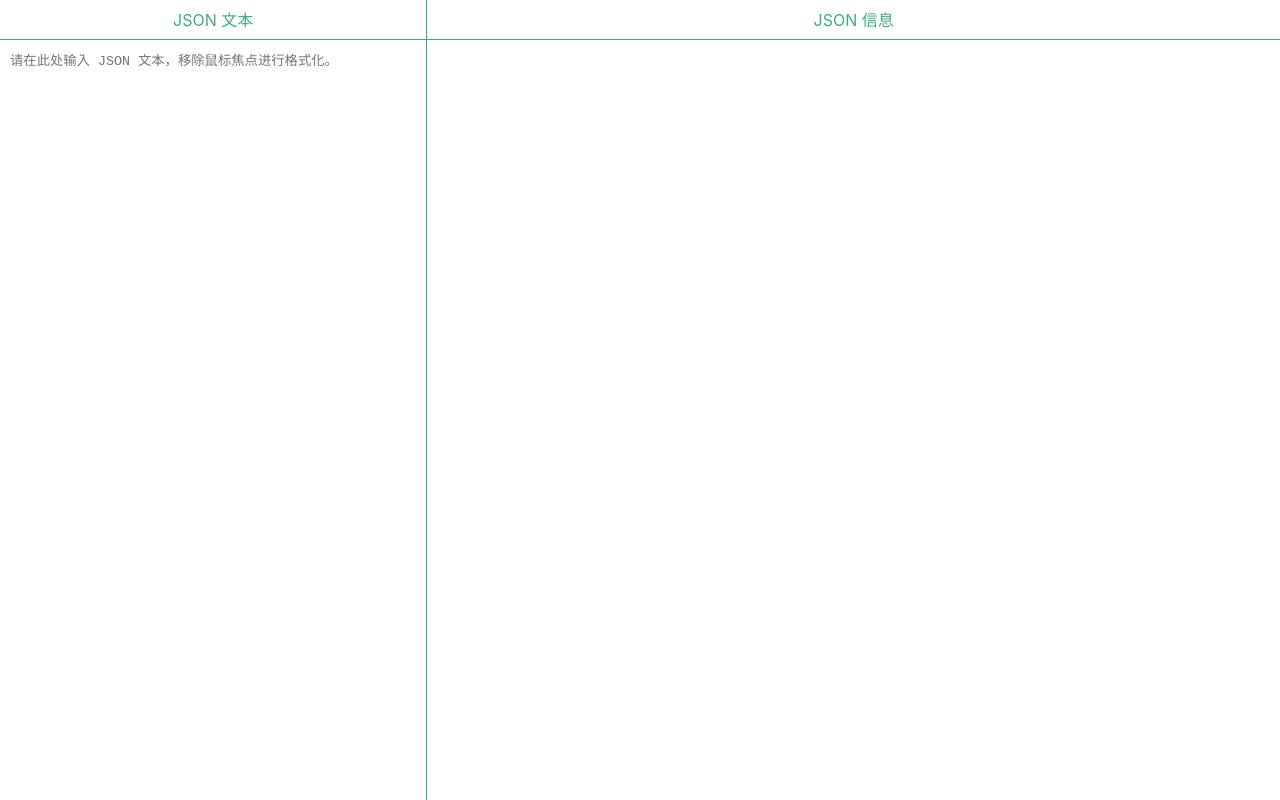
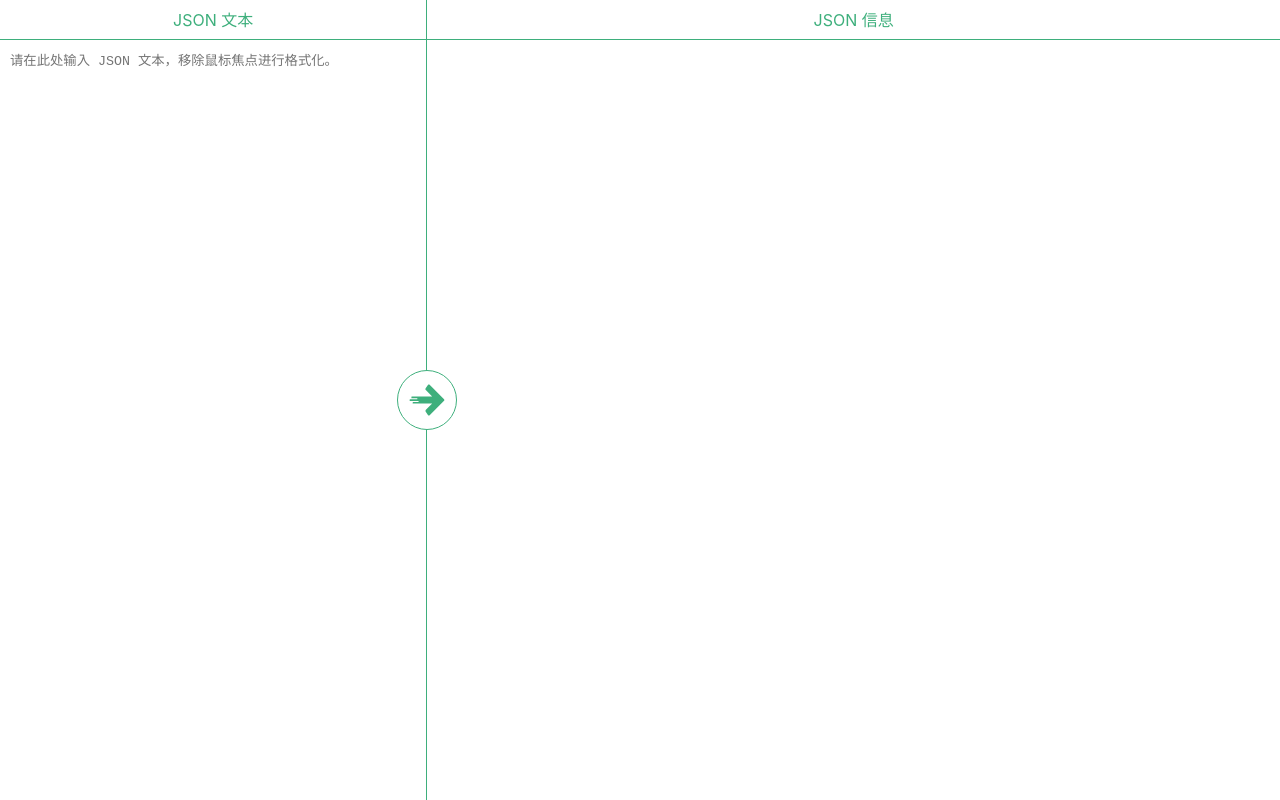
Before and after one commit to everfind/jsonformatter, a React (Create React App) app: page / in a window 1280 px wide. Built offline with nearby package versions, Linux system fonts and the light colour scheme.

Commit message:
feat: 优化样式

```diff
--- a/src/source/index.module.scss
+++ b/src/source/index.module.scss
@@ -1,5 +1,5 @@
 .source {
-  border-right: 1px solid #3eaf7c;
+  // border-right: 1px solid #3eaf7c;
   .toolbar {
     height: 40px;
     border-bottom: 1px solid #3eaf7c;
@@ -20,3 +20,27 @@
     }
   }
 }
+.arrowWrapper {
+  min-height: 100vh;
+  width: 1px;
+  position: relative;
+  background: #3eaf7c;
+  .arrow {
+    position: absolute;
+    right: -30px;
+    top: 50%;
+    margin-top: -30px;
+    height: 60px;
+    width: 60px;
+    border: 1px solid #3eaf7c;
+    border-radius: 30px;
+    background: #ffffff;
+    > div {
+      cursor: pointer;
+      width: 100%;
+      height: 100%;
+      background: url('./swoosh-right.svg') no-repeat center center;
+      background-size: contain;
+    }
+  }
+}
--- a/src/source/index.tsx
+++ b/src/source/index.tsx
@@ -10,22 +10,20 @@ export interface SourceProps {
 
 const Source: React.FC<SourceProps> = ({ onChange, onError, className }) => {
   const [jsonStr, setJsonStr] = useState('');
-  const onJsonChange = useCallback(
-    (e: React.FocusEvent<HTMLTextAreaElement>) => {
-      if (!e.target.value) {
+  const onJsonChange = useCallback(() => {
+    if (!jsonStr) {
       return;
     }
     try {
-        const json = jju.parse(e.target.value);
+      const json = jju.parse(jsonStr);
       setJsonStr(jju.stringify(json, { indent: 2, mode: 'json' }));
       onChange(json);
     } catch (e) {
       onError(e);
     }
-    },
-    [onChange, onError],
-  );
+  }, [onChange, onError, jsonStr]);
   return (
+    <>
       <div className={`${className} ${cls.source}`}>
         <div className={cls.toolbar}>JSON 文本</div>
         <textarea
@@ -33,10 +31,15 @@ const Source: React.FC<SourceProps> = ({ onChange, onError, className }) => {
           onChange={(e) => {
             setJsonStr(e.target.value);
           }}
-        onBlur={onJsonChange}
           placeholder='请在此处输入 JSON 文本，移除鼠标焦点进行格式化。'
         />
       </div>
+      <div className={cls.arrowWrapper}>
+        <div className={cls.arrow}>
+          <div onClick={onJsonChange} />
+        </div>
+      </div>
+    </>
   );
 };
 
```
Also changed, not shown: src/source/swoosh-right.svg (added). Lines whose indentation alone changed are shown as unchanged.
